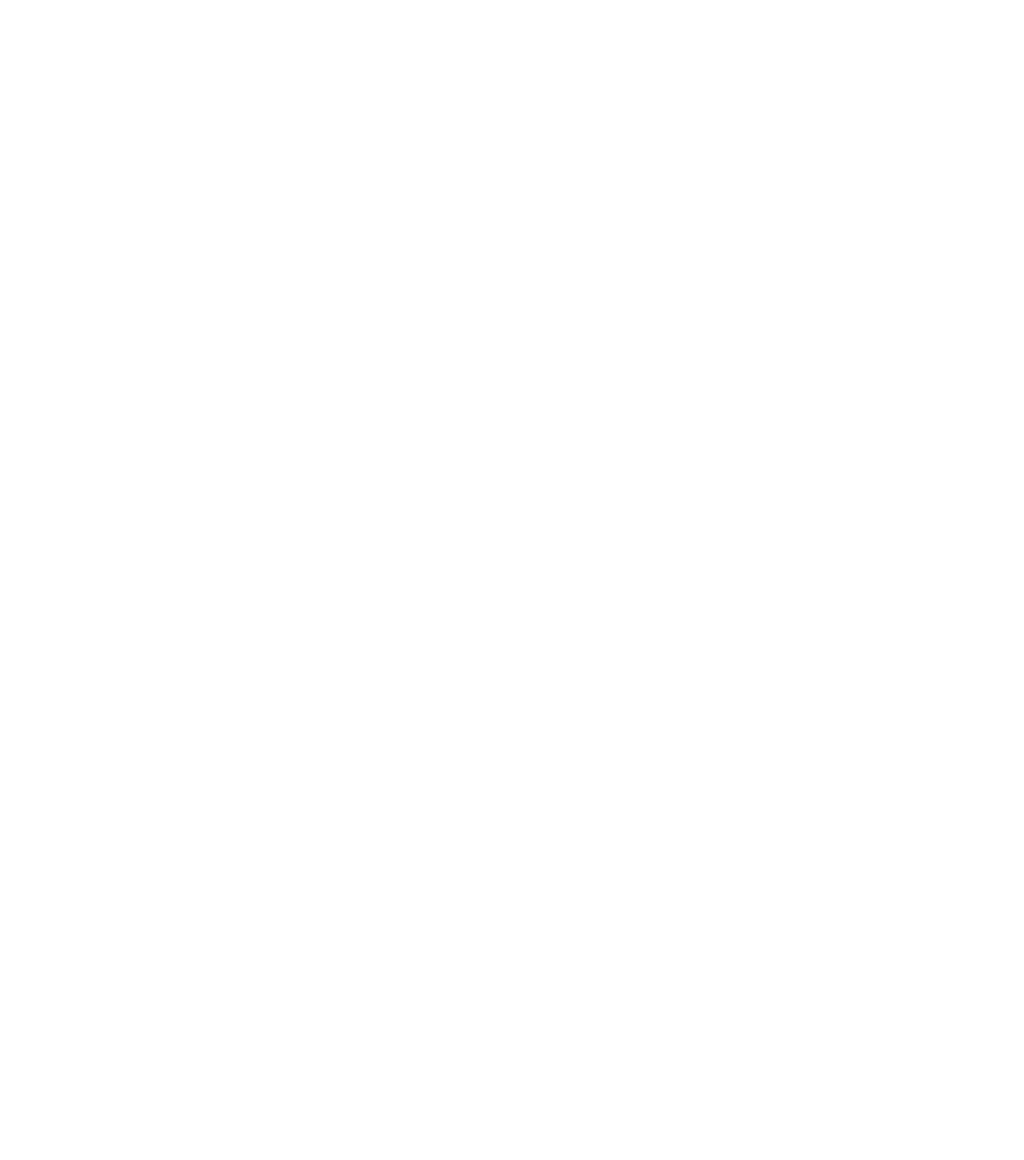
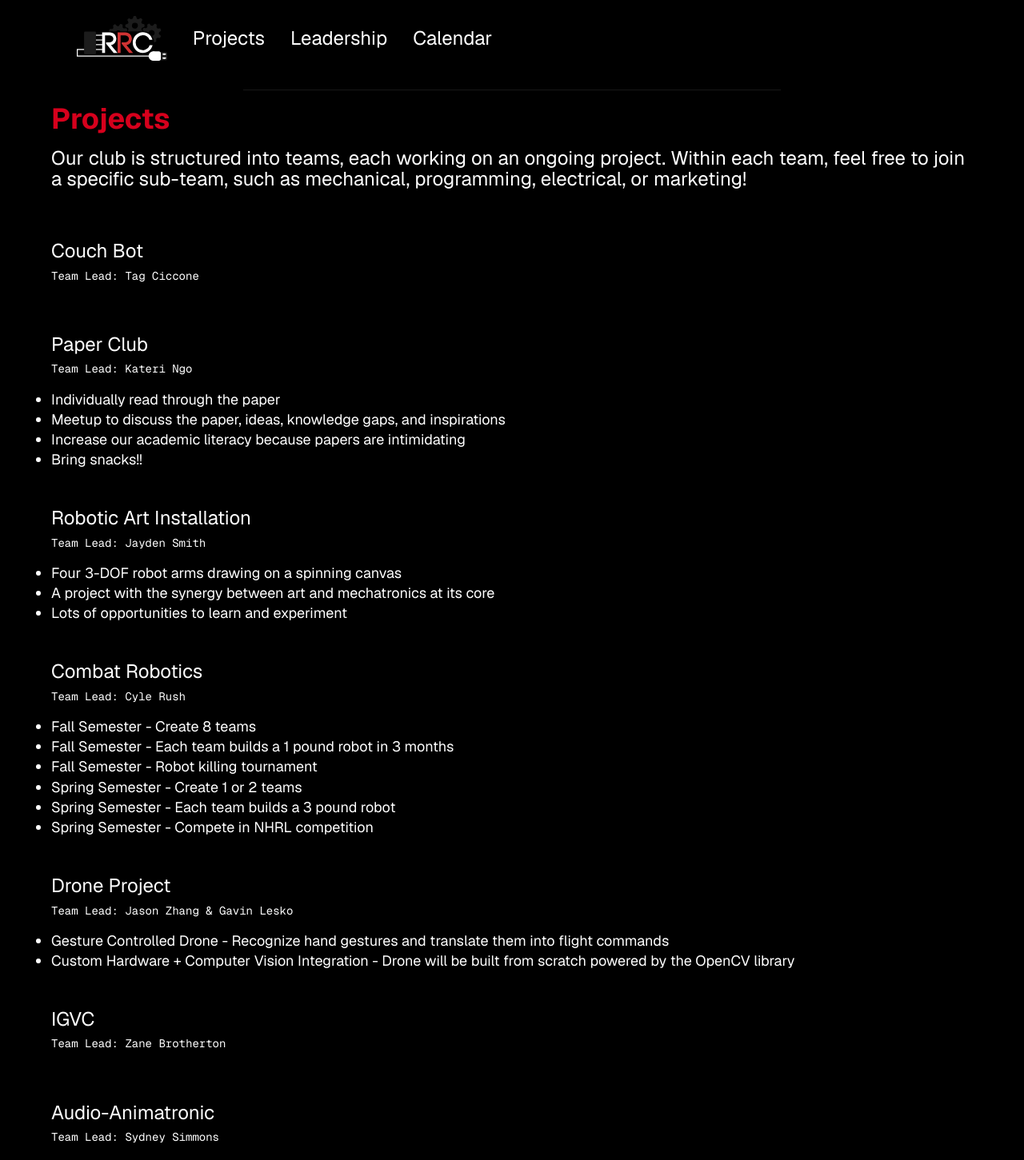
Before and after one commit to haydenheroux/rpi-robotics-website, a React (Vite) app: page / in a window 1280 px wide. Shown: the top 1451 px of the page at 80% size. Before the commit the page ends 800 px from the top, so only its background shows below. Built offline with nearby package versions, Linux system fonts and the light colour scheme.

Commit message:
Fill landing page with cards for each project.

```diff
--- /dev/null
+++ b/src/App.tsx
@@ -0,0 +1,75 @@
+import Nav from "./components/Nav";
+import ProjectCard from "./components/ProjectCard";
+
+function App() {
+  return (
+    <div className="w-screen lg:w-6xl mx-auto flex flex-col gap-4">
+      <Nav />
+      <hr className="text-neutral-900 w-screen lg:w-2xl mx-auto" />
+      {/* TODO Move this content to projects page */}
+      <h1 className="type-headline text-brand-red">Projects</h1>
+      <p className="type-subhead text-brand-white">
+        Our club is structured into teams, each working on an ongoing project.
+        Within each team, feel free to join a specific sub-team, such as
+        mechanical, programming, electrical, or marketing!
+      </p>
+      <div className="block h-8"></div>
+      <div className="flex flex-col gap-12">
+        <ProjectCard name="Couch Bot" teamLead="Tag Ciccone" />
+        <ProjectCard
+          name="Paper Club"
+          teamLead="Kateri Ngo"
+          description={[
+            "Individually read through the paper",
+            "Meetup to discuss the paper, ideas, knowledge gaps, and inspirations",
+            "Increase our academic literacy because papers are intimidating",
+            "Bring snacks!!",
+          ]}
+        />
+        <ProjectCard
+          name="Robotic Art Installation"
+          teamLead="Jayden Smith"
+          description={[
+            "Four 3-DOF robot arms drawing on a spinning canvas",
+            "A project with the synergy between art and mechatronics at its core",
+            "Lots of opportunities to learn and experiment",
+          ]}
+        />
+        <ProjectCard
+          name="Combat Robotics"
+          teamLead="Cyle Rush"
+          description={[
+            "Fall Semester - Create 8 teams",
+            "Fall Semester - Each team builds a 1 pound robot in 3 months",
+            "Fall Semester - Robot killing tournament",
+            "Spring Semester - Create 1 or 2 teams",
+            "Spring Semester - Each team builds a 3 pound robot",
+            "Spring Semester - Compete in NHRL competition",
+          ]}
+        />
+        <ProjectCard
+          name="Drone Project"
+          teamLead="Jason Zhang & Gavin Lesko"
+          description={[
+            "Gesture Controlled Drone - Recognize hand gestures and translate them into flight commands",
+            "Custom Hardware + Computer Vision Integration - Drone will be built from scratch powered by the OpenCV library",
+          ]}
+        />
+        <ProjectCard name="IGVC" teamLead="Zane Brotherton" />
+        <ProjectCard
+          name="Audio-Animatronic"
+          teamLead="Sydney Simmons"
+          description={[
+            "Build an animatronic with movements synchronized with sound, posing as a new avatar for robotics club!",
+            "Uno R3, PCA9685, Micro Servos (9g), sound module",
+            "Sub-teams: Concept design, mechanical, electrical, programming",
+            "Any questions (or ideas!) PLEASE DM Sydney on Discord!",
+          ]}
+        />
+      </div>
+      <div className="block h-16"></div>
+    </div>
+  );
+}
+
+export default App;
--- /dev/null
+++ b/src/components/Nav.tsx
@@ -0,0 +1,12 @@
+function Nav() {
+  return (
+    <nav className="h-16 mx-8 my-4 flex flex-row gap-8 justify-start items-center overflow-x-scroll">
+      <img src="./icon.svg" alt="RPI Robotics Club Logo" className="h-14" />
+      <span className="type-subhead text-brand-white hover:text-neutral-400">Projects</span>
+      <span className="type-subhead text-brand-white hover:text-neutral-400">Leadership</span>
+      <span className="type-subhead text-brand-white hover:text-neutral-400">Calendar</span>
+    </nav>
+  );
+}
+
+export default Nav;
--- /dev/null
+++ b/src/components/ProjectCard.tsx
@@ -0,0 +1,25 @@
+export interface ProjectCardProps {
+  name: string;
+  teamLead: string;
+  description?: string[];
+}
+
+function ProjectCard({ name, teamLead, description }: ProjectCardProps) {
+  return (
+    <div>
+      <h2 className="type-subhead text-brand-white block mb-2">{name}</h2>
+      <span className="type-caption text-brand-white block mb-4">
+        Team Lead: {teamLead}
+      </span>
+      {description && (
+        <ul className="list-disc">
+          {description.map((text) => (
+            <li className="type-body text-brand-white">{text}</li>
+          ))}
+        </ul>
+      )}
+    </div>
+  );
+}
+
+export default ProjectCard;
--- a/src/index.css
+++ b/src/index.css
@@ -50,3 +50,9 @@
     line-height: 1.3;
   }
 }
+
+@layer base {
+  body {
+    @apply bg-brand-black;
+  }
+}
--- a/src/main.tsx
+++ b/src/main.tsx
@@ -1,9 +1,10 @@
 import { StrictMode } from 'react'
 import { createRoot } from 'react-dom/client'
 import './index.css'
+import App from './App'
 
 createRoot(document.getElementById('root')!).render(
   <StrictMode>
-    <></>
+    <App/>
   </StrictMode>,
 )
```
